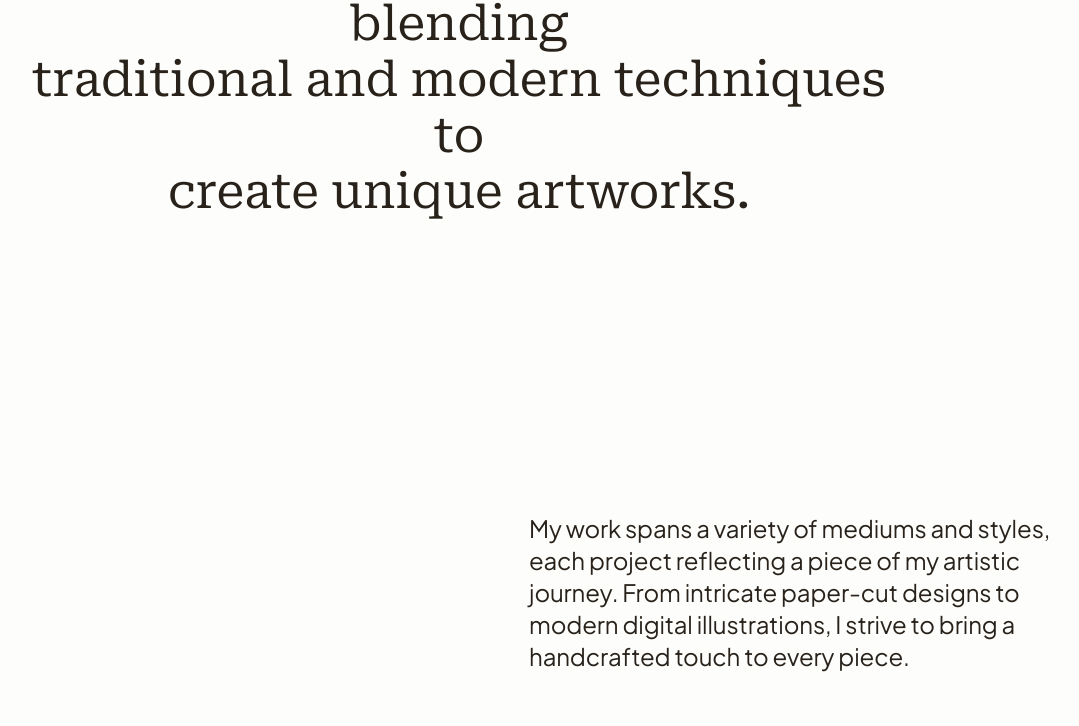
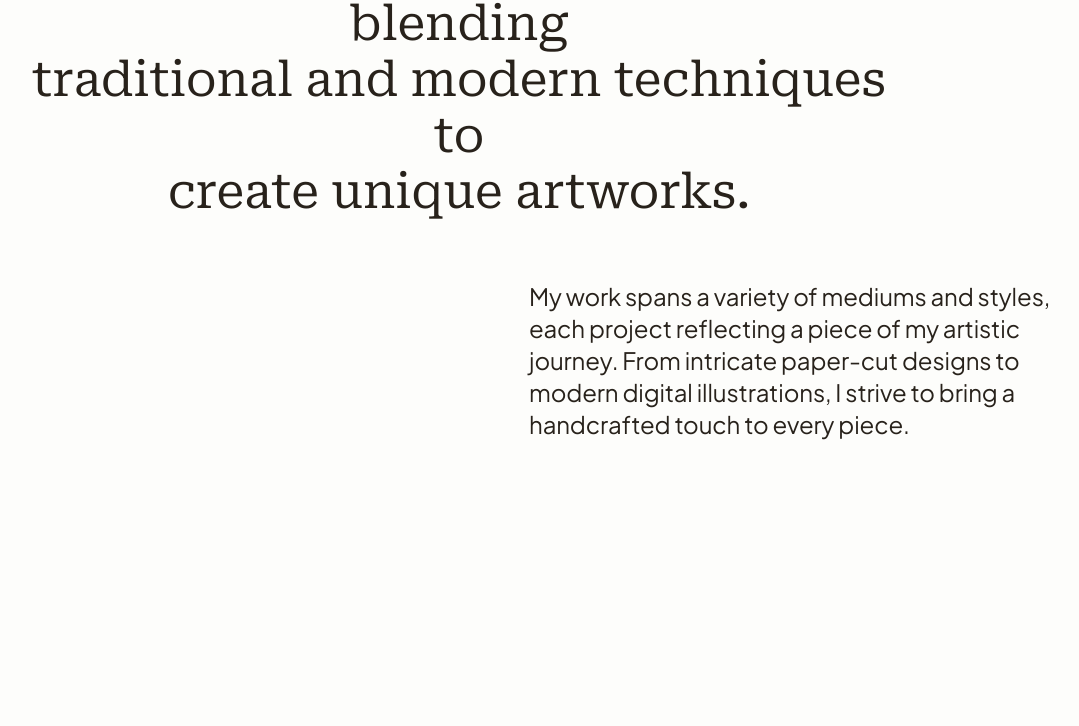
Before and after one commit to naitik2004/Caps_p, a plain HTML site: page aaasubmit div/index.html in a window 1280 px wide. Shown: the part 2537-3263 px from the top of the page, without its empty margins (181-1260 px from the left). Drawn offline with nearby package versions, Linux system fonts and the light colour scheme.

Commit message:
Initial commit

```diff
--- a/aaasubmit div/footer.css
+++ b/aaasubmit div/footer.css
@@ -5,6 +5,7 @@ footer{
     align-items: center;
     padding-top: 280px;
     padding-bottom: 10px;
+    margin-bottom: 34px;
 }
 
 
--- a/aaasubmit div/main.css
+++ b/aaasubmit div/main.css
@@ -19,7 +19,7 @@
 }
 
 .big-para{
-    height: 400px;
+    height: 200px;
     width: 100%;
     /* margin-left: 50px;
     margin-right: 50px; */
@@ -130,7 +130,7 @@
     justify-content: center;
     align-items: center;
     flex-wrap: wrap;
-    padding: 52px 20px;
+    padding-top: 20px;
     max-width: 1440px;
     margin: 0 auto;
     min-height: 400px;
```
